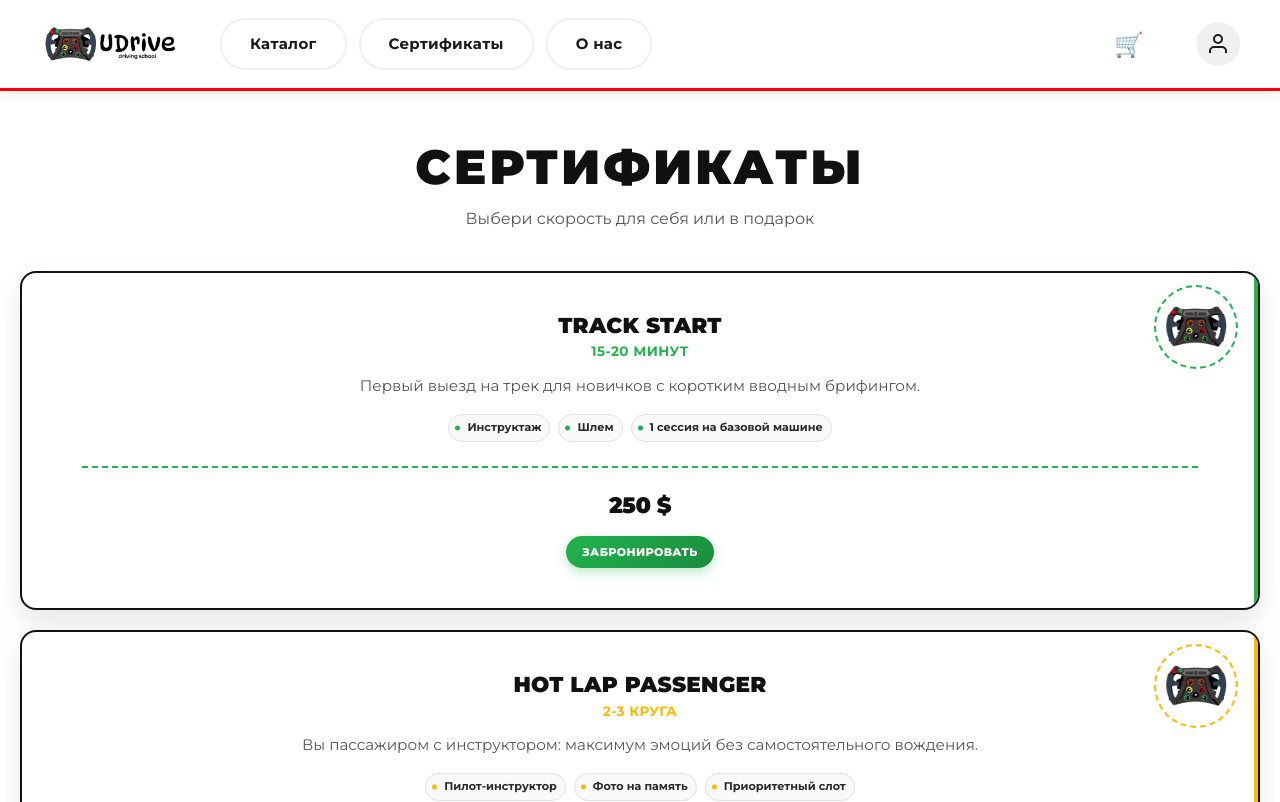
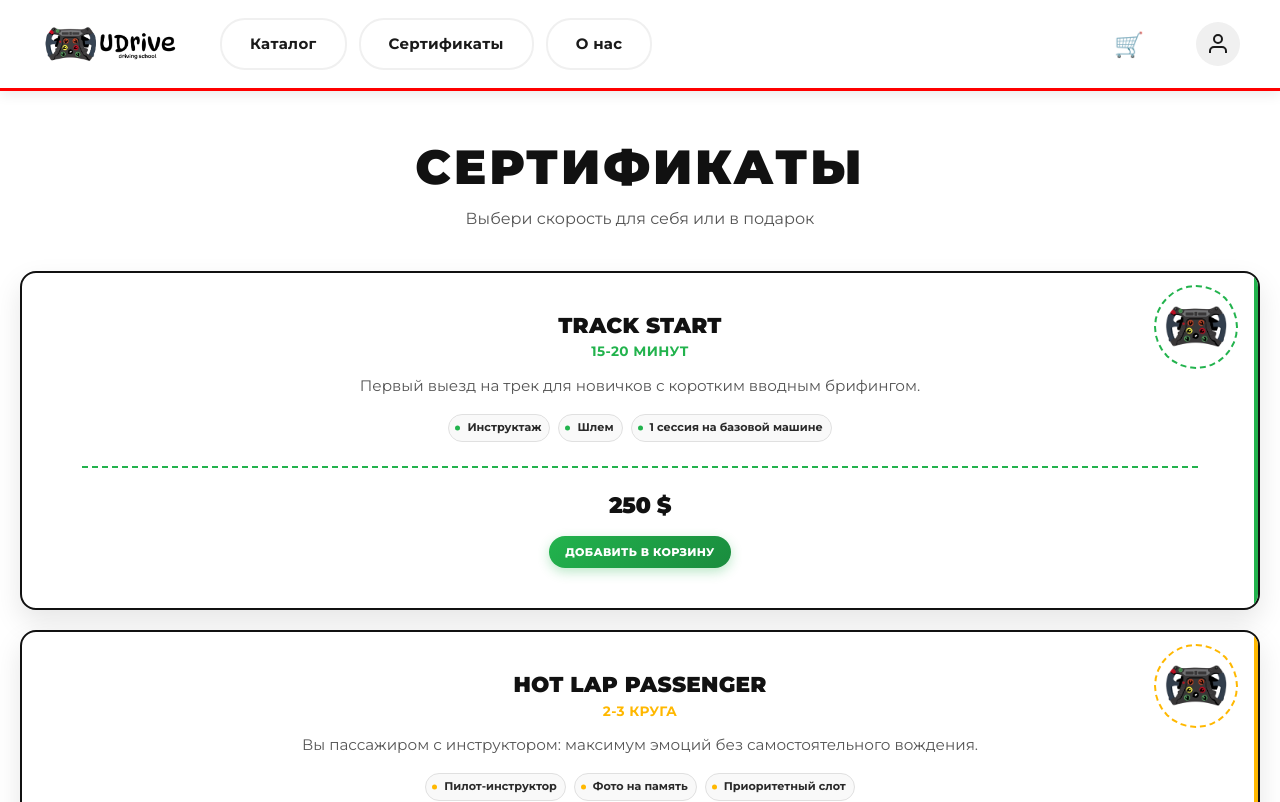
Before and after one commit to eUDrive/frontEnd, a React (Vite) app: page /certificates in a window 1280 px wide. Shown: the top 802 px of the page. Built offline with nearby package versions, Linux system fonts and the light colour scheme.

Commit message:
Add certificate purchase functionality to cart system

```diff
--- a/src/components/Header/Header.tsx
+++ b/src/components/Header/Header.tsx
@@ -28,4 +28,3 @@ function Header() {
 }
 
 export default Header;
-``
--- a/src/context/CartContext.tsx
+++ b/src/context/CartContext.tsx
@@ -1,20 +1,23 @@
 import { createContext, useContext, useState } from 'react';
 import type { ReactNode } from 'react';
 import type { Car } from '../data/products';
+import type { Certificate } from '../data/certificates';
+
+export type CartItem = Car | Certificate;
 
 interface CartContextType {
-    cartItems: Car[];
-    addToCart: (item: Car) => void;
-    removeFromCart: (itemId: number) => void;
-    isInCart: (itemId: number) => boolean;
+    cartItems: CartItem[];
+    addToCart: (item: CartItem) => void;
+    removeFromCart: (itemId: number, itemType?: 'car' | 'certificate') => void;
+    isInCart: (itemId: number, itemType?: 'car' | 'certificate') => boolean;
 }
 
 const CartContext = createContext<CartContextType | undefined>(undefined);
 
 export function CartProvider({ children }: { children: ReactNode }) {
-    const [cartItems, setCartItems] = useState<Car[]>([]);
+    const [cartItems, setCartItems] = useState<CartItem[]>([]);
 
-    const addToCart = (item: Car) => {
+    const addToCart = (item: CartItem) => {
         setCartItems((prev) => [...prev, item]);
     };
 
--- a/src/pages/CartPage.tsx
+++ b/src/pages/CartPage.tsx
@@ -2,6 +2,7 @@ import { useState } from 'react';
 import { useCart } from '../context/CartContext';
 import { useAuth } from '../context/AuthContext';
 import { Link } from 'react-router-dom';
+import type { CartItem } from '../context/CartContext';
 import './CartPage.css';
 
 interface PaymentFormData {
@@ -12,6 +13,28 @@ interface PaymentFormData {
     cardNumber: string;
     expiryDate: string;
     cvv: string;
+}
+
+function isCertificate(item: CartItem): boolean {
+    return 'duration' in item && 'includes' in item;
+}
+
+function getItemPrice(item: CartItem): number {
+    if (isCertificate(item)) {
+        const cert = item as any;
+        return cert.price;
+    }
+    const car = item as any;
+    return car.pricePerPackage;
+}
+
+function getItemName(item: CartItem): string {
+    if (isCertificate(item)) {
+        const cert = item as any;
+        return cert.title;
+    }
+    const car = item as any;
+    return `${car.brand} ${car.model}`;
 }
 
 function CartPage() {
@@ -27,7 +50,7 @@ function CartPage() {
     const [isProcessing, setIsProcessing] = useState(false);
     const [orderPlaced, setOrderPlaced] = useState(false);
 
-    const totalPrice = cartItems.reduce((sum, item) => sum + item.pricePerPackage, 0);
+    const totalPrice = cartItems.reduce((sum, item) => sum + getItemPrice(item), 0);
 
     const handleInputChange = (e: React.ChangeEvent<HTMLInputElement>) => {
         const { name, value } = e.target;
@@ -141,15 +164,22 @@ function CartPage() {
                             <div className="order-items">
                                 {cartItems.map((item) => (
                                     <div key={item.id} className="order-item">
-                                        <img
-                                            src={item.imageUrl}
-                                            alt={`${item.brand} ${item.model}`}
-                                            className="order-item-image"
-                                        />
+                                        {!isCertificate(item) && (
+                                            <img
+                                                src={(item as any).imageUrl}
+                                                alt={getItemName(item)}
+                                                className="order-item-image"
+                                            />
+                                        )}
                                         <div className="order-item-details">
-                                            <h4>{item.brand} {item.model}</h4>
-                                            <p className="item-specs">{item.year} • {item.horsePower} л.с.</p>
-                                            <p className="item-price">{item.pricePerPackage.toLocaleString('ru-RU')} $</p>
+                                            <h4>{getItemName(item)}</h4>
+                                            {!isCertificate(item) && (
+                                                <p className="item-specs">{(item as any).year} • {(item as any).horsePower} л.с.</p>
+                                            )}
+                                            {isCertificate(item) && (
+                                                <p className="item-specs">{(item as any).duration}</p>
+                                            )}
+                                            <p className="item-price">{getItemPrice(item).toLocaleString('ru-RU')} $</p>
                                         </div>
                                         <button
                                             className="remove-item-btn"
--- a/src/pages/CertificatePage.tsx
+++ b/src/pages/CertificatePage.tsx
@@ -1,14 +1,12 @@
-import { useState } from "react";
 import { certificates } from "../data/certificates";
+import { useCart } from "../context/CartContext";
 import "./CertificatePage.css";
 
 function CertificatePage() {
-    const [bookedIds, setBookedIds] = useState<number[]>([]);
+    const { addToCart, isInCart } = useCart();
 
-    const toggleBooked = (id: number) => {
-        setBookedIds((prev) =>
-            prev.includes(id) ? prev.filter((itemId) => itemId !== id) : [...prev, id]
-        );
+    const handleAddToCart = (certificate: typeof certificates[0]) => {
+        addToCart(certificate);
     };
 
     return (
@@ -39,15 +37,15 @@ function CertificatePage() {
                                 <button
                                     type="button"
                                     className={`certificate-card__book-btn ${
-                                        bookedIds.includes(c.id)
+                                        isInCart(c.id)
                                             ? "certificate-card__book-btn--booked"
                                             : ""
                                     }`}
-                                    onClick={() => toggleBooked(c.id)}
+                                    onClick={() => handleAddToCart(c)}
                                 >
-                                    {bookedIds.includes(c.id)
-                                        ? "✓ Забронировано"
-                                        : "Забронировать"}
+                                    {isInCart(c.id)
+                                        ? "✓ В корзине"
+                                        : "Добавить в корзину"}
                                 </button>
                             </div>
                         </div>
```
